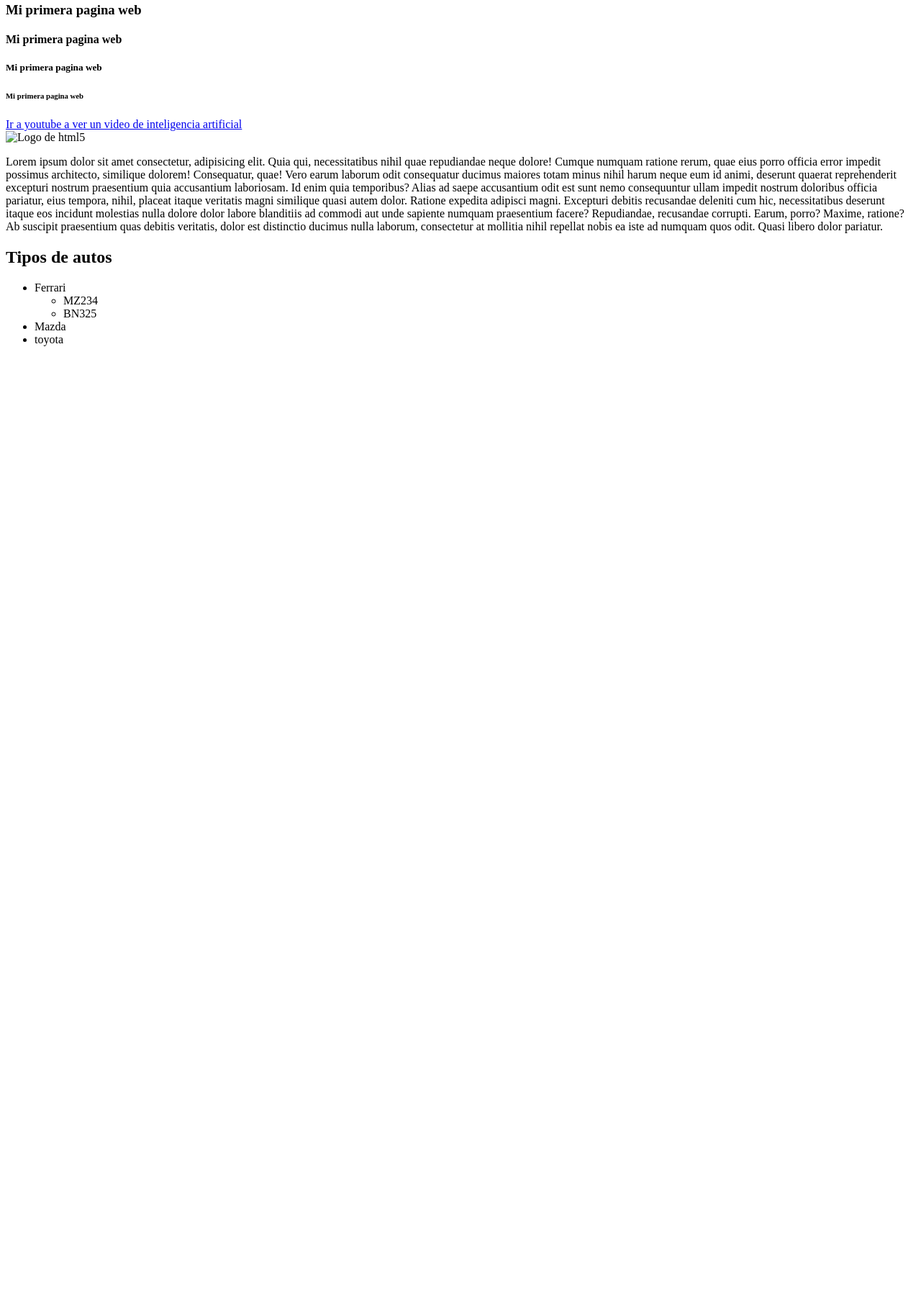
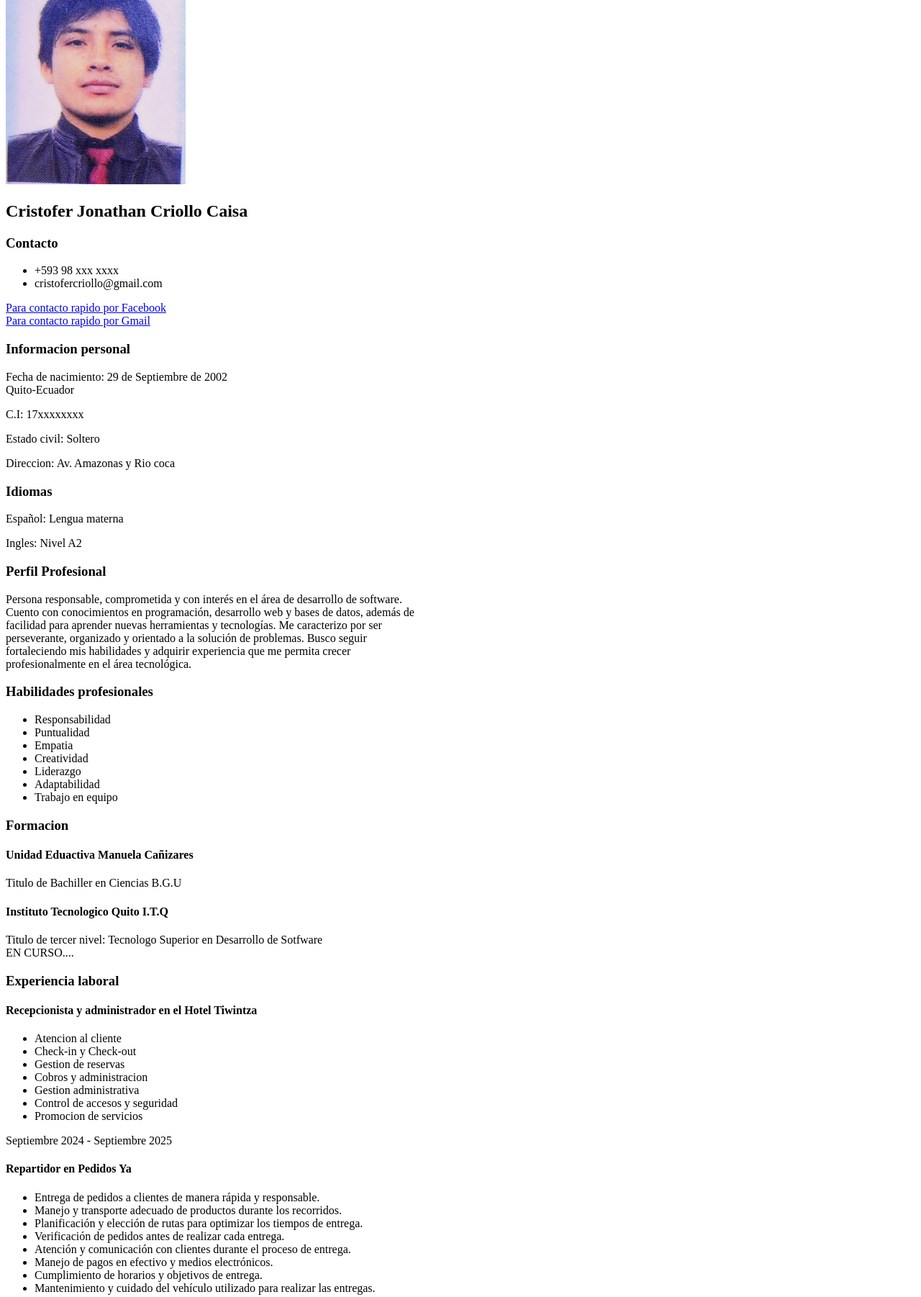
Before and after one commit to cristofercriollo543-code/TAREA-1, a plain HTML site: page index.html in a window 1280 px wide. Shown: the part 124-1926 px from the top of the page at 72% size. Before the commit the page ends 800 px from the top, so only its background shows below. Drawn offline with Linux system fonts and the light colour scheme.

Commit message:
Tarea v2

```diff
--- a/index.html
+++ b/index.html
@@ -2,18 +2,13 @@
 <html>
     <head>
         <meta charset="UTF-8">
-        <meta name="viewport" content="width=device-width initial-scale=1.0">
+        <meta name="viewport" content="width=device-width, initial-scale=1.0">
         <title>TAREA 1</title>
     </head>
     <body>
-        <!--Aquí va el título de la página web-->
-        <!--Etiquetas h-->
-        <h1>Mi primera página web desarrollada por Cristofer</h1>
-        <h2>Mi primera pagina web</h2>
-        <h3>Mi primera pagina web</h3>
-        <h4>Mi primera pagina web</h4>
-        <h5>Mi primera pagina web</h5>
-        <h6>Mi primera pagina web</h6>
+        <!--Aquí va el título de la hoja de vida añadiendo un style de center-->
+
+        <h1 style="text-align: center;">Hoja de vida</h1>
 
         <!--Contenedores
         Son los espacios movibles donde se crea contenido html
@@ -21,44 +16,123 @@
 
         <section>
 
-            <!--Un enlace a youtube
-            Utilizamos la etiqueta a-ancle
-            Rutas absolutas: Es cuando queremos enlazarnos a recursos externos de mi proyecto
-            Rutas relativas: Es cuando quiero enlazarme a recurso dentro de mi proyecto-->
+             <!--Rutas relativas: Es cuando quiero enlazarme a recurso dentro de mi proyecto-->
+            <img src="img/fotohojadv.jpeg" alt="Foto de Cristofer Criollo" width="250px" height="300px">
+
+            <br>
+            <h2>Cristofer Jonathan Criollo Caisa</h2>
+        </section> <!--Fin de section-->
 
 
-            <a href="https://www.youtube.com/shorts/UOFEkU1GSR8" target="_blank">Ir a youtube a ver un video de inteligencia artificial</a>
-            <!--Etiqueta para salto de linea-->
-            <br>
-            <!--Enlace a una imagen mediante una ruta relativa-->
-            <img src="img/html5.png" alt="Logo de html5" width="500px" height="500px">
-            <!--Salto de linea-->
-            <br>
-            <!--Escribir un parrafo-->
-            <p>
-                Lorem ipsum dolor sit amet consectetur, adipisicing elit. Quia qui, necessitatibus nihil quae repudiandae neque dolore! Cumque numquam ratione rerum, quae eius porro officia error impedit possimus architecto, similique dolorem!
-                Consequatur, quae! Vero earum laborum odit consequatur ducimus maiores totam minus nihil harum neque eum id animi, deserunt quaerat reprehenderit excepturi nostrum praesentium quia accusantium laboriosam. Id enim quia temporibus?
-                Alias ad saepe accusantium odit est sunt nemo consequuntur ullam impedit nostrum doloribus officia pariatur, eius tempora, nihil, placeat itaque veritatis magni similique quasi autem dolor. Ratione expedita adipisci magni.
-                Excepturi debitis recusandae deleniti cum hic, necessitatibus deserunt itaque eos incidunt molestias nulla dolore dolor labore blanditiis ad commodi aut unde sapiente numquam praesentium facere? Repudiandae, recusandae corrupti. Earum, porro?
-                Maxime, ratione? Ab suscipit praesentium quas debitis veritatis, dolor est distinctio ducimus nulla laborum, consectetur at mollitia nihil repellat nobis ea iste ad numquam quos odit. Quasi libero dolor pariatur.
-            </p>
-
-        </section><!--Fin de section-->
-        <!--Contenedor de listas-->
         <div>
-            <!--Dentro de html tenemos 2 tipos de listas
-            Listas ordenadas- tienen un gerarquico
-            Listas desordenadas- No tiene numeracion-->
-            <h2>Tipos de autos</h2>
+            <h3>Contacto</h3>
+             <!--Contenedor de listas-->
             <ul>
-                <li>Ferrari</li>
-                <ul>
-                    <li>MZ234</li>
-                    <li>BN325</li>
-                </ul>
-                <li>Mazda</li>
-                <li>toyota</li>
+                <li>+593 98 xxx xxxx</li>
+                <li>cristofercriollo@gmail.com</li>
             </ul>
         </div>
+
+        <section>
+            <!--Rutas absolutas: Es cuando queremos enlazarnos a recursos externos de mi proyecto-->
+            <a href="https://www.facebook.com/cristofer.criollo.37?locale=es_LA" target="_blank">Para contacto rapido por Facebook</a>
+
+            <br>
+
+            <a href="https://mail.google.com/mail/?view=cm&fs=1&to=cristofercriollo@gmail.com" target="_blank">Para contacto rapido por Gmail</a>
+
+            <br>
+
+        </section>
+
+        <section>
+           <h3>Informacion personal</h3>
+            <p>Fecha de nacimiento: 29 de Septiembre de 2002 <br> Quito-Ecuador</p>
+            <p>C.I: 17xxxxxxxx</p>
+            <p>Estado civil: Soltero</p>
+            <p>Direccion: Av. Amazonas y Rio coca</p>
+
+        </section>
+
+        <section>
+
+           <h3>Idiomas</h3>
+            <p>Español: Lengua materna</p>
+            <p>Ingles: Nivel A2</p>
+
+        </section>
+
+        <section>
+            <h3>Perfil Profesional</h3>
+            <p>Persona responsable, comprometida y con interés en el área de desarrollo de software.<br>
+                Cuento con conocimientos en programación, desarrollo web y bases de datos, además de<br>
+                facilidad para aprender nuevas herramientas y tecnologías. Me caracterizo por ser <br>
+                perseverante, organizado y orientado a la solución de problemas. Busco seguir <br>
+                fortaleciendo mis habilidades y adquirir experiencia que me permita crecer <br>
+                profesionalmente en el área tecnológica.<br>
+            </p>
+        </section>
+
+        <div>
+            <h3>Habilidades profesionales</h3>
+            <ul>
+                <li>Responsabilidad</li>
+                <li>Puntualidad</li>
+                <li>Empatia</li>
+                <li>Creatividad</li>
+                <li>Liderazgo</li>
+                <li>Adaptabilidad</li>
+                <li>Trabajo en equipo</li>
+            </ul>
+        </div>
+
+        <section>
+            <h3>Formacion</h3>
+            <h4>Unidad Eduactiva Manuela Cañizares</h4>
+            <p>Titulo de Bachiller en Ciencias B.G.U</p>
+            <h4>Instituto Tecnologico Quito I.T.Q</H4>
+            <p>Titulo de tercer nivel: Tecnologo Superior en Desarrollo de Sotfware<br>
+            EN CURSO....
+            </p>
+        </section>
+
+        <div>
+            <h3>Experiencia laboral</h3>
+            <h4>Recepcionista y administrador en el Hotel Tiwintza</h4>
+            <ul>
+                <li>Atencion al cliente</li>
+                <li>Check-in y Check-out</li>
+                <li>Gestion de reservas</li>
+                <li>Cobros y administracion</li>
+                <li>Gestion administrativa</li>
+                <li>Control de accesos y seguridad</li>
+                <li>Promocion de servicios</li>
+            </ul>
+            <p>Septiembre 2024 - Septiembre 2025</p>
+
+            <h4>Repartidor en Pedidos Ya</h4>
+            <ul>
+                <li>Entrega de pedidos a clientes de manera rápida y responsable.</li>
+                <li>Manejo y transporte adecuado de productos durante los recorridos.</li>
+                <li>Planificación y elección de rutas para optimizar los tiempos de entrega.</li>
+                <li>Verificación de pedidos antes de realizar cada entrega.</li>
+                <li>Atención y comunicación con clientes durante el proceso de entrega.</li>
+                <li>Manejo de pagos en efectivo y medios electrónicos.</li>
+                <li>Cumplimiento de horarios y objetivos de entrega.</li>
+                <li>Mantenimiento y cuidado del vehículo utilizado para realizar las entregas.</li>
+            </ul>
+            <p>Octubre 2025 - Actualmente</p>
+        </div>
+
+        <section>
+
+            <h3>Referencias</h3>
+            <h4>Daniel Ramirez</h4>
+            <p>Gerente general del hotel Tiwintza <br>
+               Celular: +593 97 xxx xxxx
+            </p>
+            <a href="https://www.facebook.com/profile.php?id=100004554790922&locale=es_LA" target="_blank">Para contacto rapido por Facebook</a>
+        </section>
+
     </body>
 </html>
```
Also changed, not shown: img/fotohojadv.jpeg (added).
